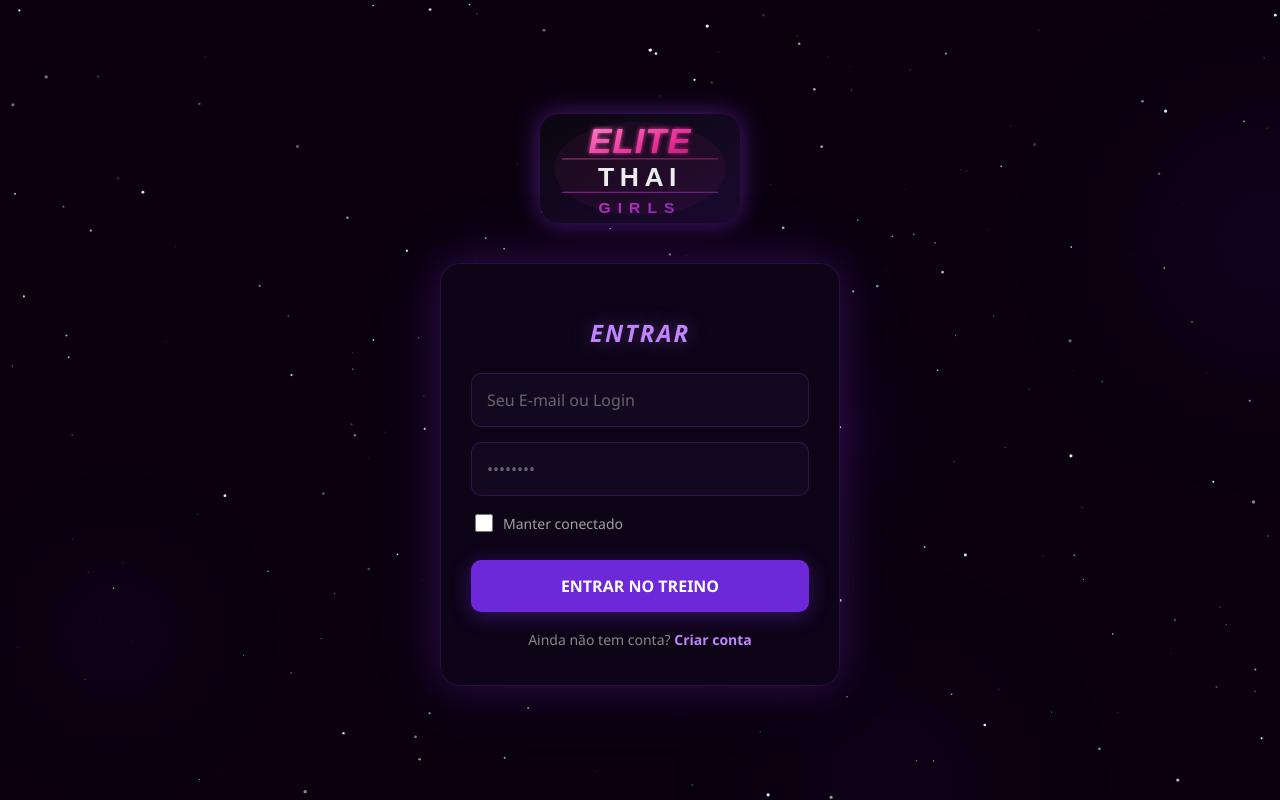
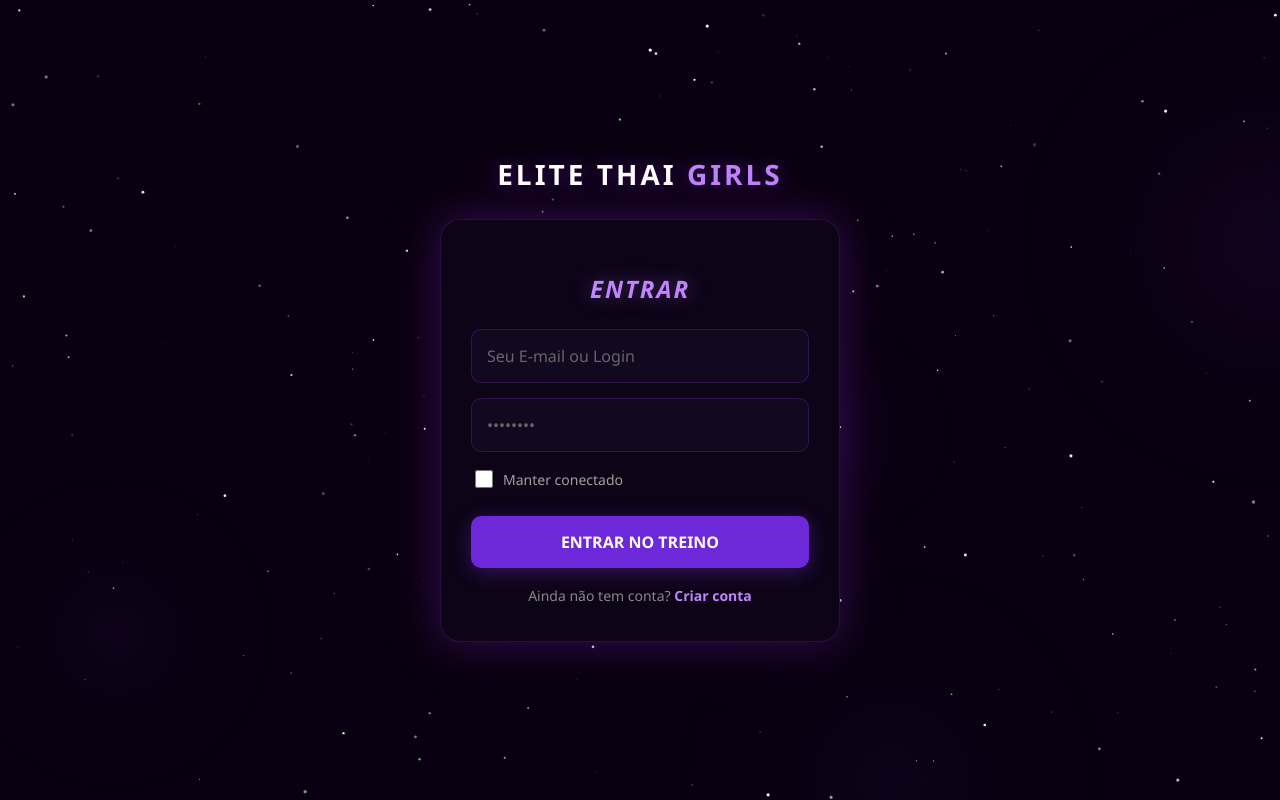
Before and after one commit to key2928/elite, a PHP site: page /login.php in a window 1280 px wide. Run offline with PHP 8.4, Linux system fonts and the light colour scheme.

Commit message:
Remove logo image, replace with text brand name on login and signup pages
Agent-Logs-Url: https://github.com/key2928/elite/sessions/f27d2efa-fe23-4e22-bb82-73cf5d161f60

Co-authored-by: key2928 <270645563+key2928@users.noreply.github.com>

```diff
--- a/cadastro.php
+++ b/cadastro.php
@@ -89,8 +89,7 @@ if ($_SERVER['REQUEST_METHOD'] === 'POST') {
         body{background:#0a0010;margin:0;display:flex;flex-direction:column;justify-content:center;align-items:center;min-height:100vh;min-height:100dvh;padding:20px 20px 40px;position:relative;overflow-x:hidden}
         #stars-canvas{position:fixed;top:0;left:0;width:100%;height:100%;z-index:0;pointer-events:none}
         .brand{text-align:center;margin-bottom:28px;position:relative;z-index:1}
-        .brand-logo{width:200px;height:auto;margin:0 auto 12px;display:block;filter:drop-shadow(0 0 12px rgba(123,44,191,.6))}
-        .brand-name{color:#fff;font-size:22px;font-weight:800;text-transform:uppercase;letter-spacing:2px;line-height:1.2}
+        .brand-name{color:#fff;font-size:28px;font-weight:800;text-transform:uppercase;letter-spacing:3px;line-height:1.2;text-shadow:0 0 20px rgba(123,44,191,.6)}
         .brand-name span{color:#c084fc}
         .box{background:rgba(15,5,25,.85);backdrop-filter:blur(10px);padding:36px 30px;border-radius:20px;width:100%;max-width:480px;text-align:center;box-shadow:0 0 40px rgba(123,44,191,.3),0 0 80px rgba(123,44,191,.1);border:1px solid rgba(123,44,191,.25);position:relative;z-index:1}
         h1{color:#c084fc;font-size:22px;text-transform:uppercase;font-style:italic;margin-bottom:24px;letter-spacing:2px;text-shadow:0 0 20px rgba(192,132,252,.4)}
@@ -123,7 +122,7 @@ if ($_SERVER['REQUEST_METHOD'] === 'POST') {
 <body>
 <canvas id="stars-canvas"></canvas>
 <div class="brand">
-    <img src="icon.svg" alt="Elite Thai Girls" class="brand-logo">
+    <div class="brand-name">Elite Thai <span>Girls</span></div>
 </div>
 <div class="box">
     <?php if ($erro): ?><div class="alerta-erro"><?= e($erro) ?></div><?php endif; ?>
--- a/login.php
+++ b/login.php
@@ -77,8 +77,7 @@ if ($_SERVER['REQUEST_METHOD'] === 'POST') {
         body{background:#0a0010;margin:0;display:flex;flex-direction:column;justify-content:center;align-items:center;min-height:100vh;min-height:100dvh;padding:20px;position:relative;overflow:hidden}
         #stars-canvas{position:fixed;top:0;left:0;width:100%;height:100%;z-index:0;pointer-events:none}
         .brand{text-align:center;margin-bottom:28px;position:relative;z-index:1}
-        .brand-logo{width:200px;height:auto;margin:0 auto 12px;display:block;filter:drop-shadow(0 0 12px rgba(123,44,191,.6))}
-        .brand-name{color:#fff;font-size:22px;font-weight:800;text-transform:uppercase;letter-spacing:2px;line-height:1.2}
+        .brand-name{color:#fff;font-size:28px;font-weight:800;text-transform:uppercase;letter-spacing:3px;line-height:1.2;text-shadow:0 0 20px rgba(123,44,191,.6)}
         .brand-name span{color:#c084fc}
         .login-box{background:rgba(15,5,25,.85);backdrop-filter:blur(10px);padding:36px 30px;border-radius:20px;width:100%;max-width:400px;text-align:center;box-shadow:0 0 40px rgba(123,44,191,.3),0 0 80px rgba(123,44,191,.1);border:1px solid rgba(123,44,191,.25);position:relative;z-index:1}
         h1{color:#c084fc;font-size:24px;text-transform:uppercase;font-style:italic;margin-bottom:24px;letter-spacing:2px;text-shadow:0 0 20px rgba(192,132,252,.4)}
@@ -98,7 +97,7 @@ if ($_SERVER['REQUEST_METHOD'] === 'POST') {
 <body>
 <canvas id="stars-canvas"></canvas>
 <div class="brand">
-    <img src="icon.svg" alt="Elite Thai Girls" class="brand-logo">
+    <div class="brand-name">Elite Thai <span>Girls</span></div>
 </div>
 <div class="login-box">
     <?php if ($erro): ?><div class="erro"><?= e($erro) ?></div><?php endif; ?>
```
